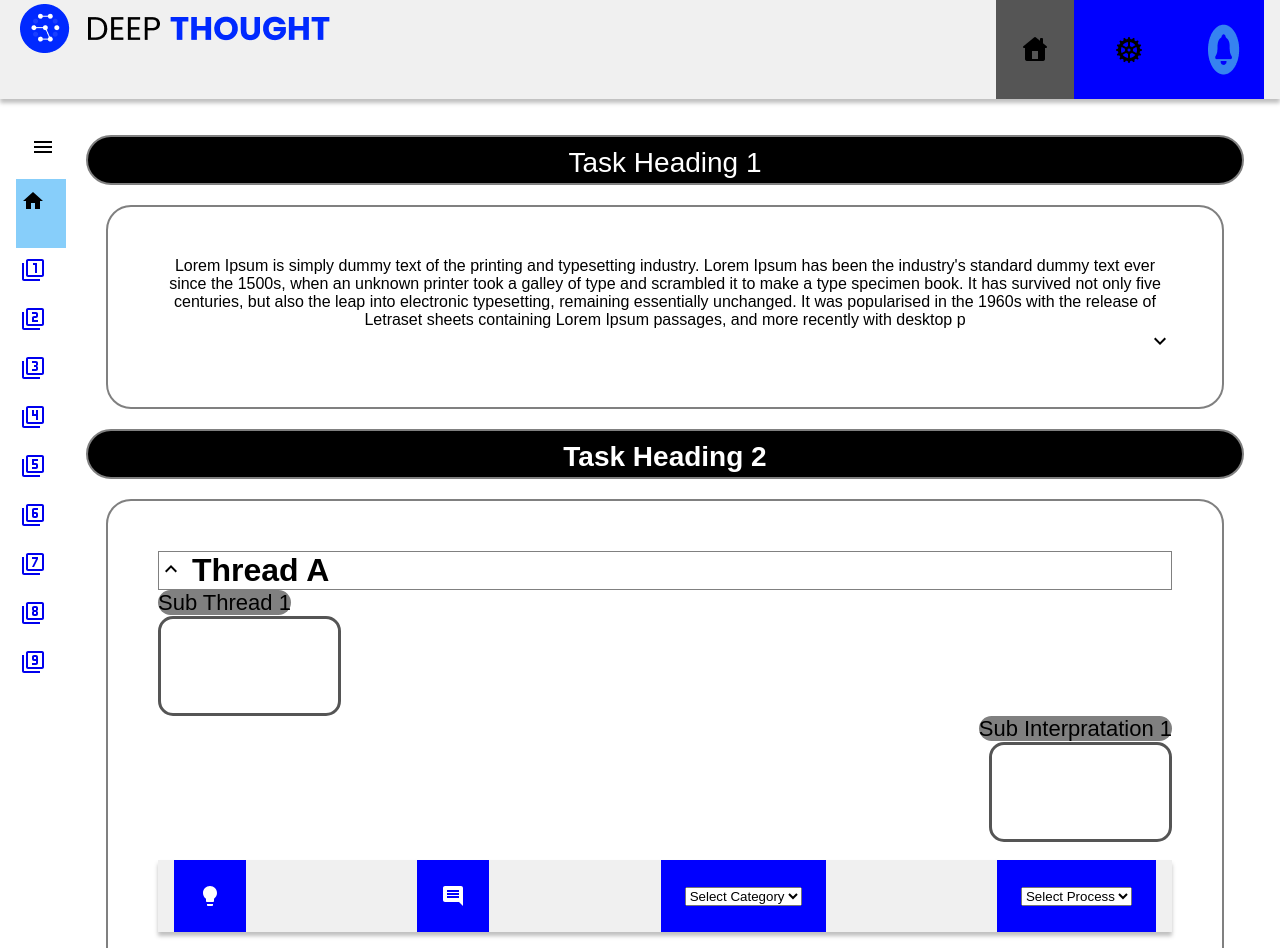
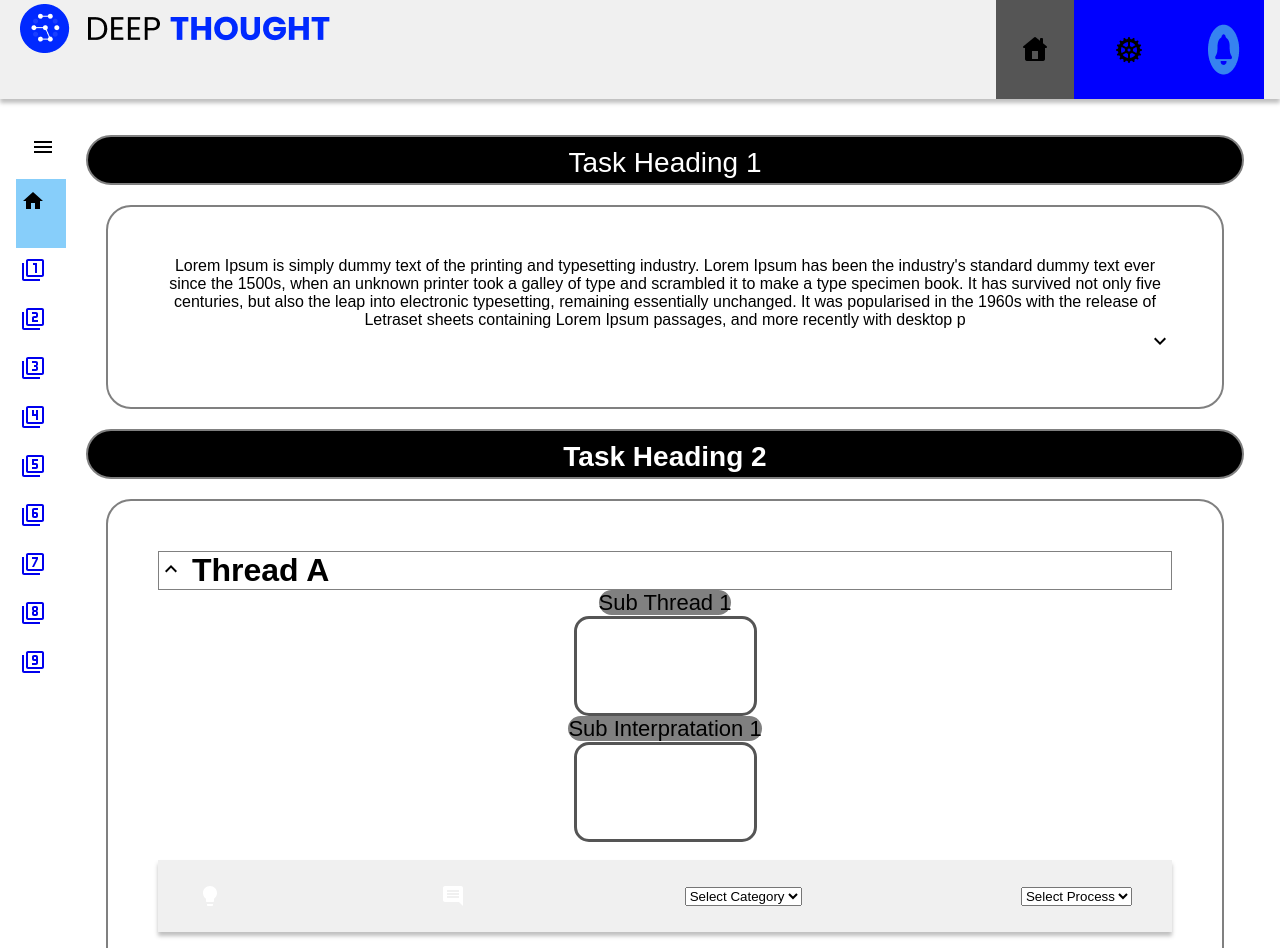
Before and after one commit to gmsai12345/dtasgn3, a React (Create React App) app in the folder dt-assignmen (4)/: page /Home in a window 1280 px wide. Shown: the top 948 px of the page. Built offline with nearby package versions, Linux system fonts and the light colour scheme.

Commit message:
Update Taskheading2.css

```diff
--- a/dt-assignmen (4)/src/Taskheading2.css
+++ b/dt-assignmen (4)/src/Taskheading2.css
@@ -83,7 +83,6 @@
   display: inline-block;
   font-size: 20px;
   padding: 20px;
-  background-color: blue;
 }
 .sub {
   text-align: left;
@@ -136,3 +135,12 @@
 .save {
   text-align: right;
 }
+.form1 {
+  text-align: center;
+}
+.form2 {
+  text-align: center;
+}
+.form3 {
+  text-align: center;
+}
```
